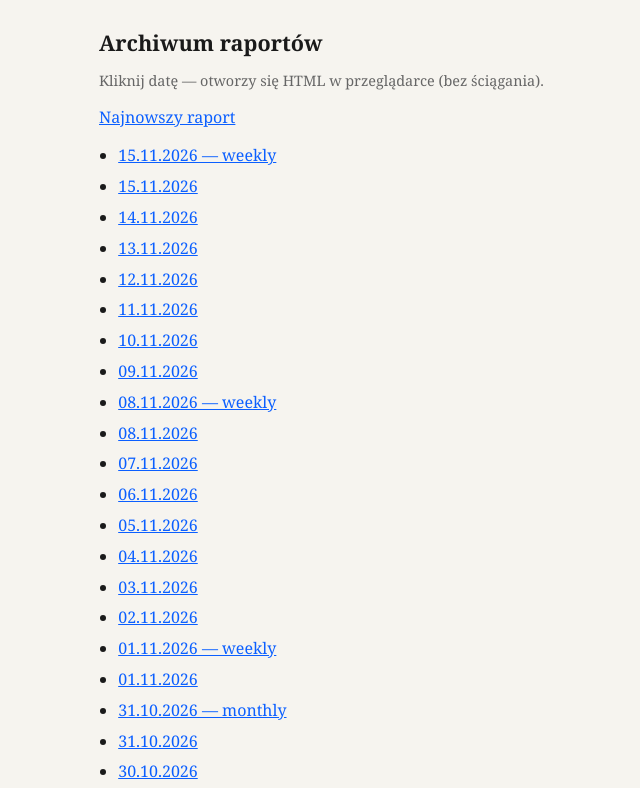
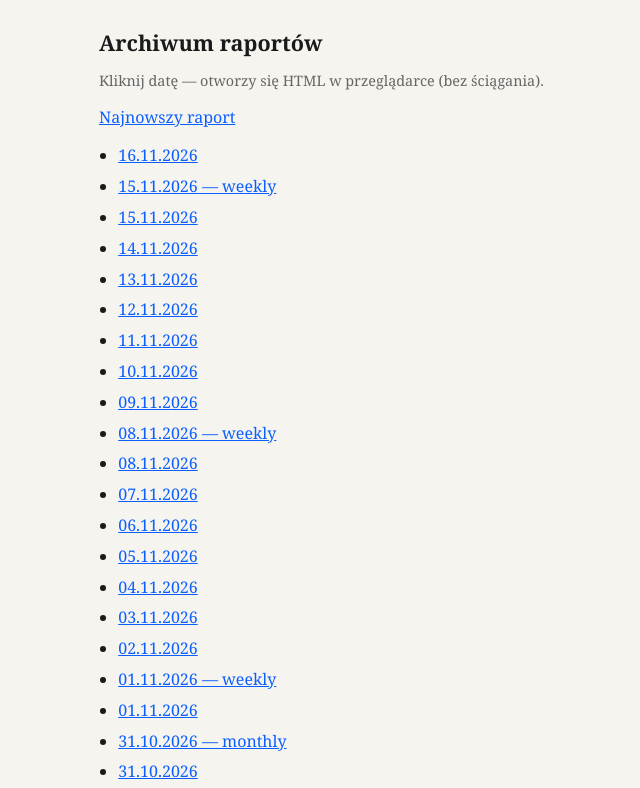
Before and after one commit to daniobozo1234/btc-daily-report, a plain HTML site: page docs/archiwum.html in a window 1280 px wide. Shown: the top 788 px of the page, without its empty margins (261-901 px from the left). Drawn offline with Linux system fonts and the light colour scheme.

Commit message:
report: update archive

```diff
--- a/docs/archiwum.html
+++ b/docs/archiwum.html
@@ -20,6 +20,7 @@
     <p class="muted">Kliknij datę — otworzy się HTML w przeglądarce (bez ściągania).</p>
     <p><a href="https://daniobozo1234.github.io/btc-daily-report/">Najnowszy raport</a></p>
     <ul>
+      <li><a href="report_20261116.html">16.11.2026</a></li>
       <li><a href="report_20261115_weekly.html">15.11.2026 — weekly</a></li>
       <li><a href="report_20261115.html">15.11.2026</a></li>
       <li><a href="report_20261114.html">14.11.2026</a></li>
```
